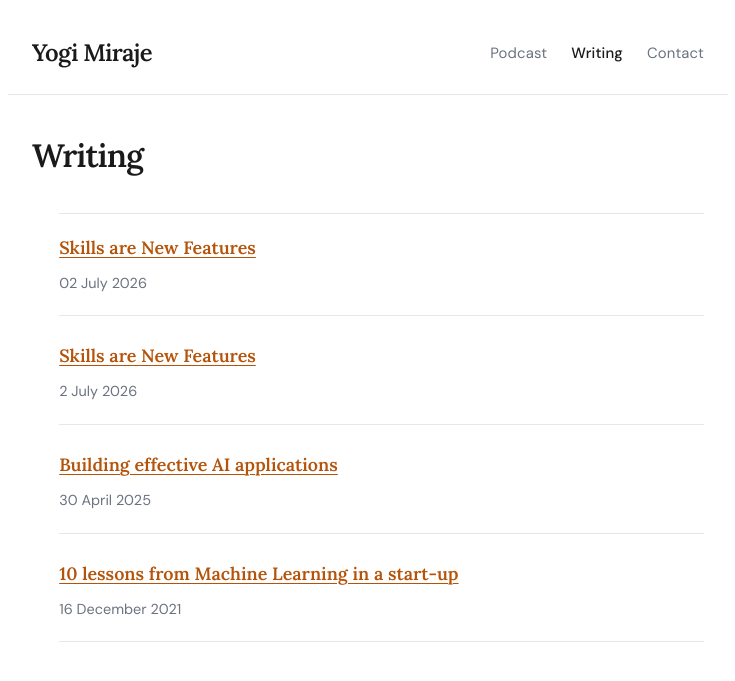
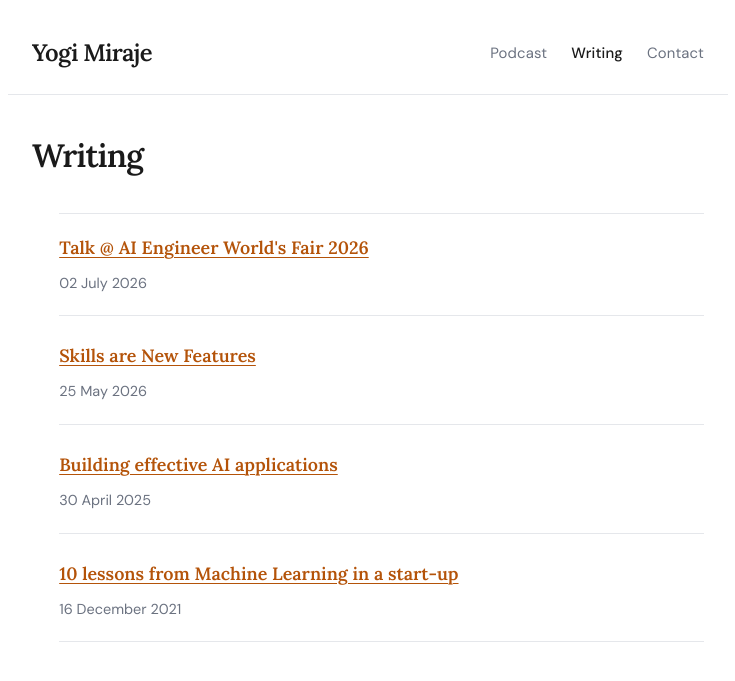
Before and after one commit to yogi-miraje/yogi-miraje.github.io, a Jekyll site: the page built from blog.md, in a window 1280 px wide. Shown: the top 681 px of the page, without its empty margins (272-1007 px from the left). Built offline with Jekyll 4.4.1, drawn with Linux system fonts in a browser that asks for light colours.

Commit message:
Rename slides post, fix Skills are New Features date
Slides post is now titled "Talk @ AI Engineer World's Fair 2026" to
distinguish it from the actual "Skills are New Features" blog post,
which is dated to when it was actually written (25 May 2026).

Co-Authored-By: Claude <noreply@anthropic.com>

```diff
--- a/blog.md
+++ b/blog.md
@@ -11,13 +11,13 @@ title: Writing
   <div class="post-content">
 
     <ul class="post-list">
-      {% assign skills_new_features = site.posts | where: "title", "Skills are New Features" | first %}
-      {% if skills_new_features %}
+      {% assign ai_engineer_talk = site.posts | where: "title", "Talk @ AI Engineer World's Fair 2026" | first %}
+      {% if ai_engineer_talk %}
         <li>
           <h2>
-            <a class="post-link" href="{{ skills_new_features.url | relative_url }}">{{ skills_new_features.title | escape }}</a>
+            <a class="post-link" href="{{ ai_engineer_talk.url | relative_url }}">{{ ai_engineer_talk.title | escape }}</a>
           </h2>
-          <span class="post-meta">{{ skills_new_features.date | date: "%d %B %Y" }}</span>
+          <span class="post-meta">{{ ai_engineer_talk.date | date: "%d %B %Y" }}</span>
         </li>
       {% endif %}
 
@@ -25,7 +25,7 @@ title: Writing
         <h2>
           <a class="post-link" href="{{ '/skills-as-the-product-layer-of-agentic-systems.html' | relative_url }}">Skills are New Features</a>
         </h2>
-        <span class="post-meta">2 July 2026</span>
+        <span class="post-meta">25 May 2026</span>
       </li>
       <li>
         <h2>
@@ -35,7 +35,7 @@ title: Writing
       </li>
 
       {% for post in site.posts %}
-        {% unless post.title == "Skills are New Features" %}
+        {% unless post.title == "Talk @ AI Engineer World's Fair 2026" %}
           <li>
             <h2>
               <a class="post-link" href="{{ post.url | relative_url }}">{{ post.title | escape }}</a>
```
Also changed, not shown: _posts/2026-07-02-skills-are-new-features.md (+1 -1 lines), skills-as-the-product-layer-of-agentic-systems.md (+1 -1 lines).
